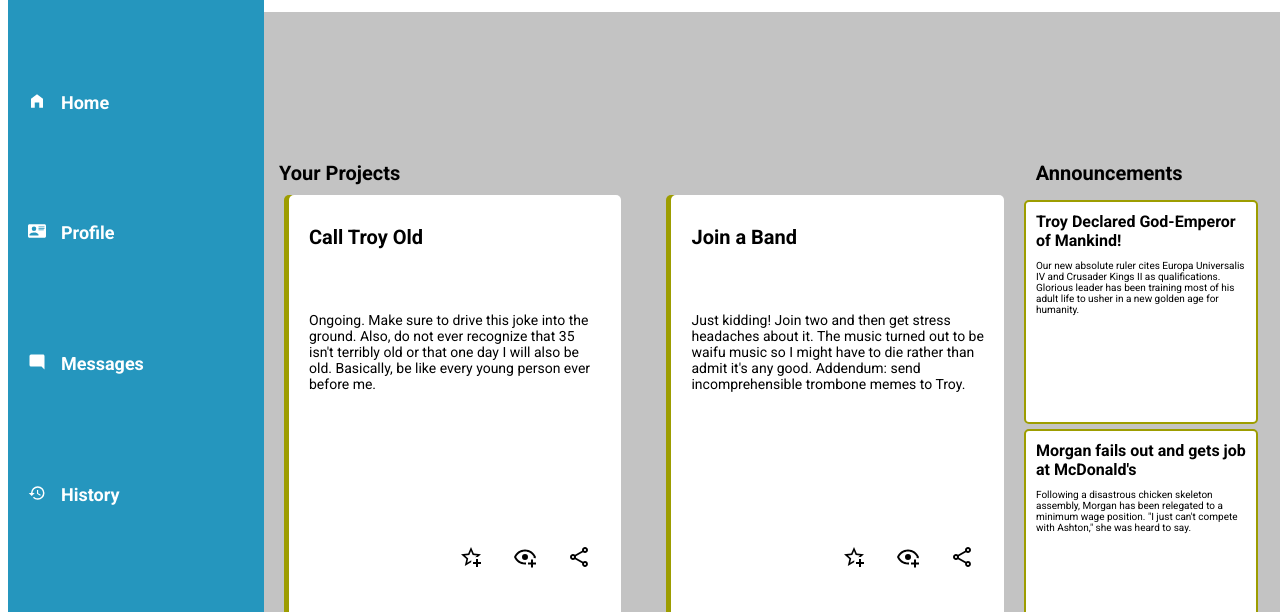
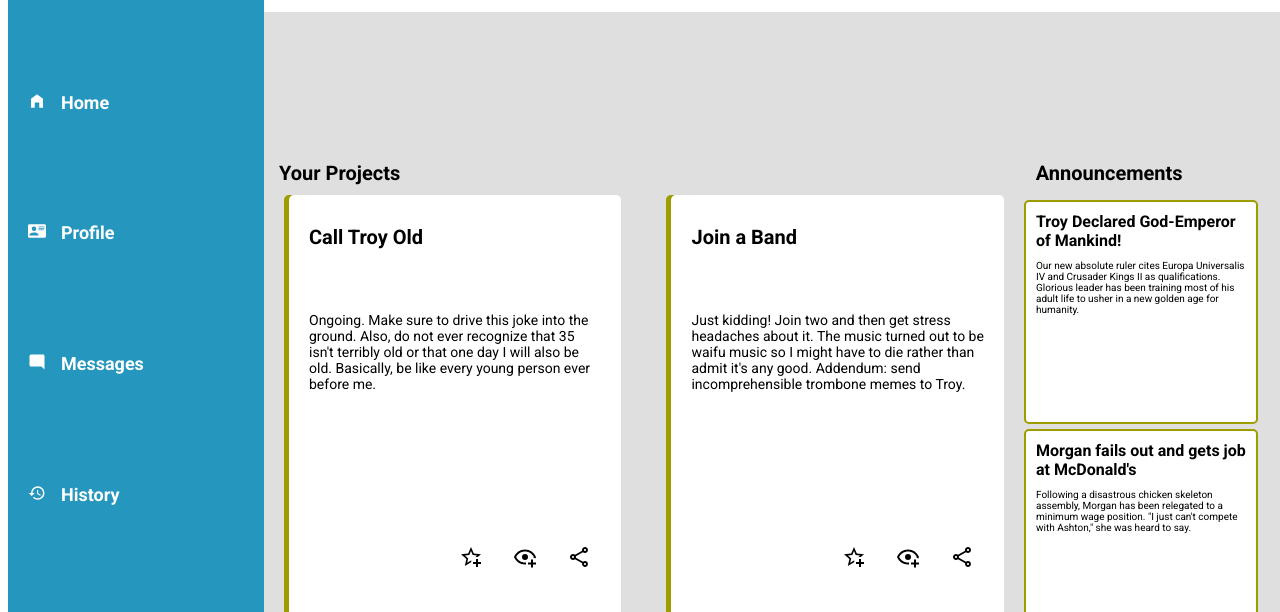
Before and after one commit to Tclewis13/odin-admin-page, a plain HTML site: page index.html in a window 1280 px wide. Shown: the part 178-790 px from the top of the page. Drawn offline with Linux system fonts and the light colour scheme.

Commit message:
complete except maybe sizing concerns

```diff
--- a/style.css
+++ b/style.css
@@ -141,7 +141,7 @@ ul{
     display: grid;
     grid-template-rows: 1fr 4fr 4fr;
     grid-template-columns: 3fr 1fr;
-    background-color: #c3c3c3
+    background-color: #dfdfdf
 }
 
 #content_header{
@@ -163,7 +163,7 @@ ul{
     grid-template-columns: 1fr 1fr;
     grid-template-rows: 1fr 1fr 1fr;
     gap: 10px;
-    background-color: #c3c3c3
+    background-color: #dfdfdf
 }
 
 .announcement_card{
```
